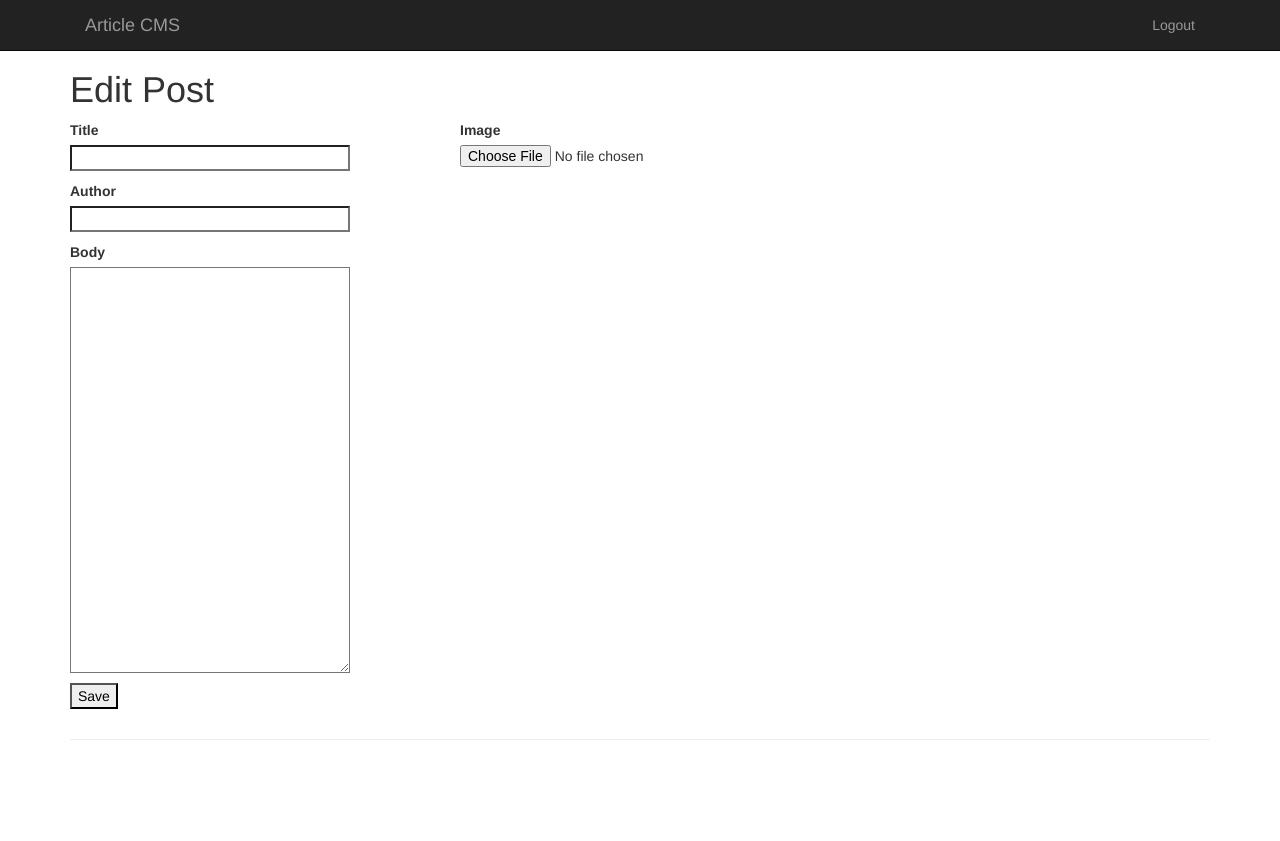
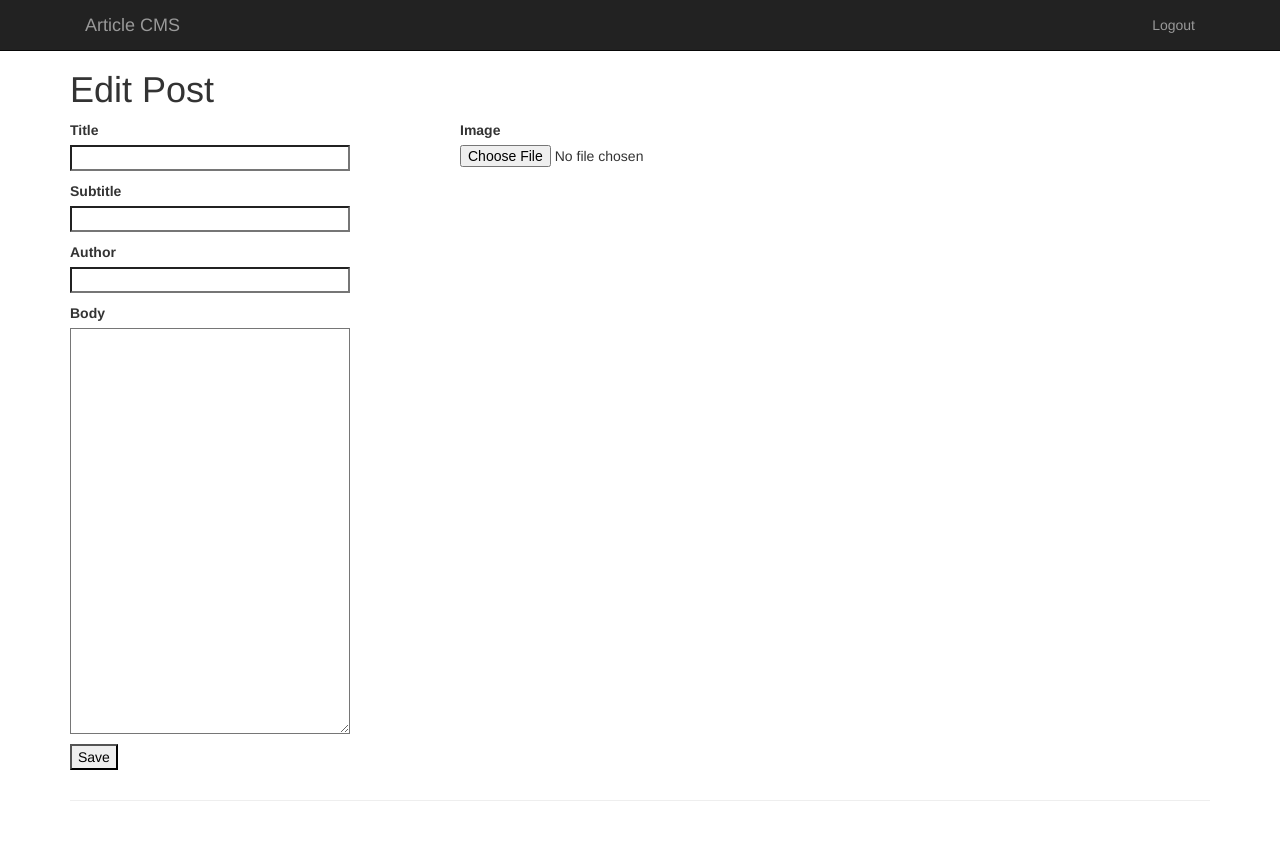
Before and after one commit to ghunt03/nd081-project1-azure-article-cms, a Flask app: page /post/1 in a window 1280 px wide. Before the commit the page ends 740 px from the top, so only its background shows below. Run offline with Flask 2, Linux system fonts and the light colour scheme; a user stored in the database is signed in; data that the repository does not hold is empty; some libraries are stand-ins or nearby versions.

Commit message:
feat: added subtitle field

```diff
--- a/FlaskWebProject/forms.py
+++ b/FlaskWebProject/forms.py
@@ -13,6 +13,7 @@ class LoginForm(FlaskForm):
 
 class PostForm(FlaskForm):
     title = StringField('Title', validators=[DataRequired()])
+    subtitle = StringField('Subtitle', validators=[DataRequired()])
     author = StringField('Author', validators=[DataRequired()])
     body = TextAreaField('Body', validators=[DataRequired()])
     image_path = FileField('Image', validators=[FileAllowed(['jpg', 'png'], 'Images only!')])
--- a/FlaskWebProject/models.py
+++ b/FlaskWebProject/models.py
@@ -36,6 +36,7 @@ class Post(db.Model):
     __tablename__ = 'posts'
     id = db.Column(db.Integer, primary_key=True)
     title = db.Column(db.String(150))
+    subtitle = db.Column(db.String(150))
     author = db.Column(db.String(75))
     body = db.Column(db.String(800))
     image_path = db.Column(db.String(100))
@@ -47,6 +48,7 @@ class Post(db.Model):
 
     def save_changes(self, form, file, userId, new=False):
         self.title = form.title.data
+        self.subtitle = form.subtitle.data
         self.author = form.author.data
         self.body = form.body.data
         self.user_id = userId
--- a/FlaskWebProject/templates/index.html
+++ b/FlaskWebProject/templates/index.html
@@ -8,6 +8,7 @@
                 <tr>
                     <th scope="col">ID</th>
                     <th scope="col">Title</th>
+                    <th scope="col">Sub Titel</th>
                     <th scope="col">Author</th>
                     <th scope="col">Has Image?</th>
                     <th scope="col" />
@@ -19,6 +20,7 @@
             <tr>
                 <th scope="row">{{ post.id }} </th>
                 <td>{{ post.title }}</td>
+                <td>{{ post.subtitle }}</td>
                 <td>{{ post.author }}</td>
                 <td>{{ post.image_path != None }}</td>
                 <td><a href="{{ url_for('post', id=post.id) }}">Edit Post</a></td>
--- a/FlaskWebProject/templates/post.html
+++ b/FlaskWebProject/templates/post.html
@@ -10,6 +10,13 @@
                 {{ form.title.label }}<br>
                 {{ form.title(size=64) }}
                 {% for error in form.title.errors %}
+                <span style="color: red;">[{{ error }}]</span>
+                {% endfor %}
+            </p>
+            <p>
+                {{ form.subtitle.label }}<br>
+                {{ form.subtitle(size=64) }}
+                {% for error in form.subtitle.errors %}
                 <span style="color: red;">[{{ error }}]</span>
                 {% endfor %}
             </p>
```
Also changed, not shown: 2 other files.
